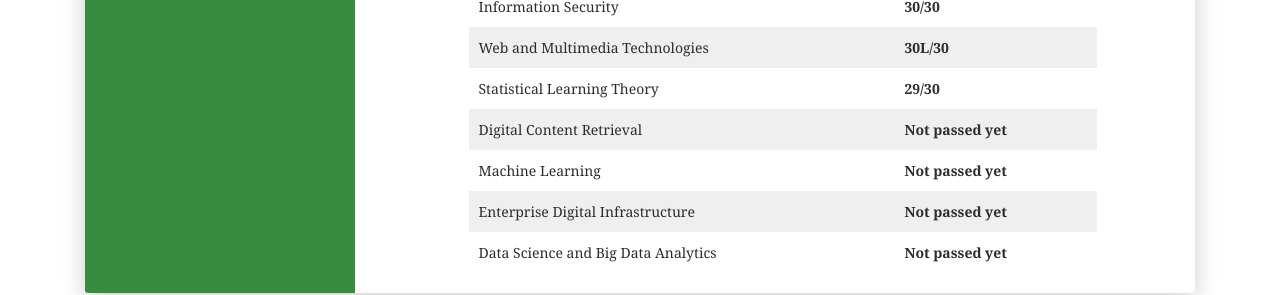
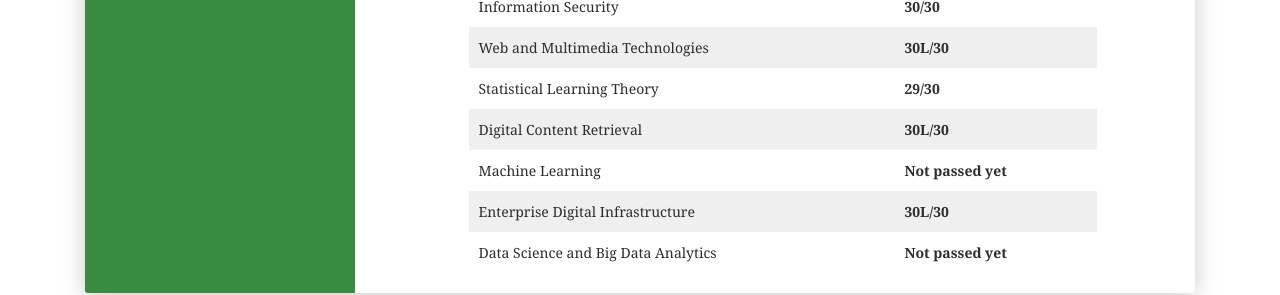
Before and after one commit to 0xmert/mertcihangiroglu.github.io, a plain HTML site: page index.html in a window 1280 px wide. Shown: the part 5220-5515 px from the top of the page. Drawn offline with Linux system fonts and the light colour scheme; a script that the page names is missing.

Commit message:
Update index.html

```diff
--- a/index.html
+++ b/index.html
@@ -409,7 +409,7 @@
                 </tr>
                 <tr class="even">
                   <td>Digital Content Retrieval</td>
-                  <td><strong>Not passed yet</strong></td>
+                  <td><strong>30L/30</strong></td>
                 </tr>
                 <tr>
                   <td>Machine Learning</td>
@@ -417,7 +417,7 @@
                 </tr>
                 <tr class="even">
                   <td>Enterprise Digital Infrastructure</td>
-                  <td><strong>Not passed yet</strong></td>
+                  <td><strong>30L/30</strong></td>
                 </tr>
                 <tr>
                   <td>Data Science and Big Data Analytics</td>
```
